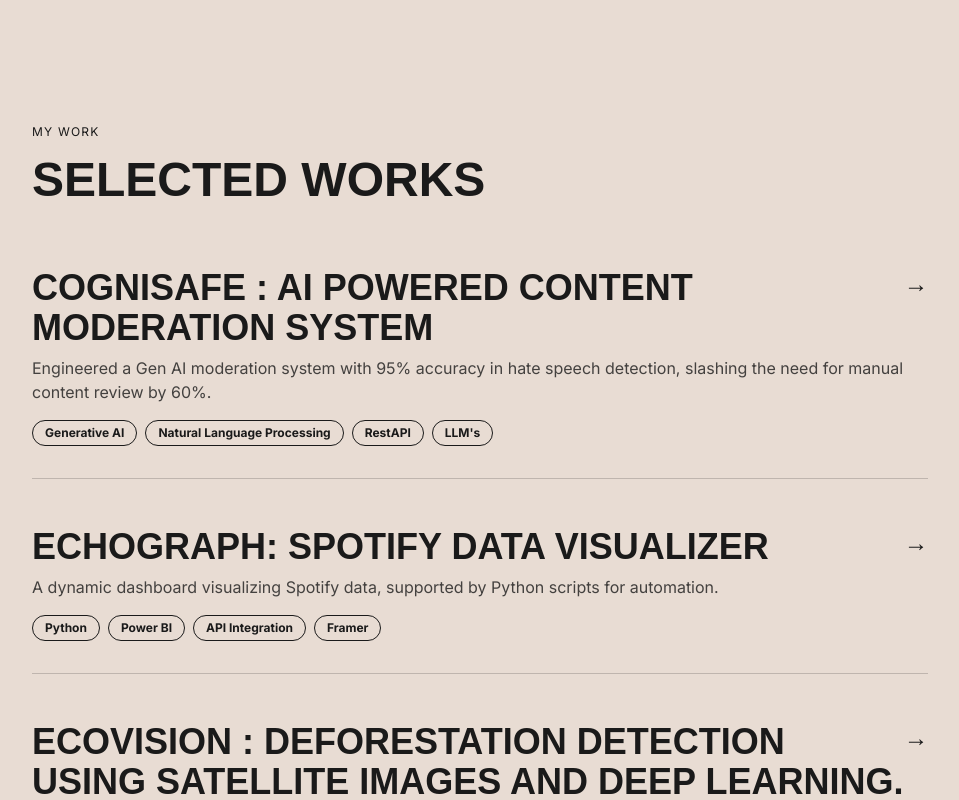
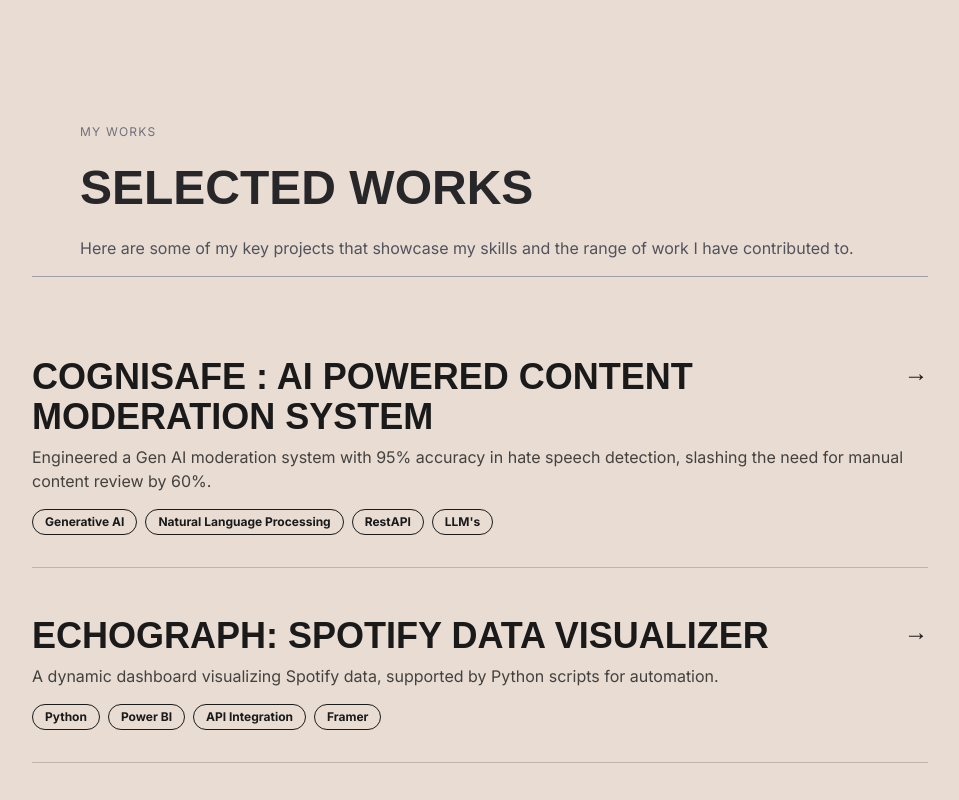
Before and after one commit to surajar36/my-portfolio, a React (Vite) app: page / in a window 1280 px wide. Shown: the part 3280-4080 px from the top of the page, without its empty margins (160-1119 px from the left). Built offline with nearby package versions, Linux system fonts and the light colour scheme; a web font is replaced by a local one.

Commit message:
Animations to projects

```diff
--- a/src/components/Projects.jsx
+++ b/src/components/Projects.jsx
@@ -1,8 +1,7 @@
-import React from 'react';
+import React, { useRef } from 'react';
+import { motion, useInView } from 'framer-motion';
 import { portfolioData } from '../data/portfolioData';
 
-// This is a "sub-component" just for the project card.
-// It keeps the code clean.
 const ProjectCard = ({ title, description, tags, link }) => (
     <a href={link} className="block project-card">
         <div className="border-b border-[#1A1A1A]/20 pb-8">
@@ -24,16 +23,40 @@ const ProjectCard = ({ title, description, tags, link }) => (
     </a>
 );
 
-
 const Projects = () => {
     const { projects } = portfolioData;
 
+    const infoRef = useRef(null);
+    const isInView = useInView(infoRef, { once: true, margin: '-100px' });
+
     return (
         <section id="projects" className="py-20 md:py-32">
-            <div className="max-w-4xl mx-auto">
-                <p className="text-xs uppercase tracking-widest mb-4">My Work</p>
-                <h2 className="text-4xl md:text-5xl font-bold font-clash mb-16">Selected Works</h2>
-                <div className="space-y-12">
+            <div className="max-w-4xl mx-auto flex flex-col space-y-16">
+
+                {/* --- Sticky Info Panel --- */}
+                <motion.div
+                    ref={infoRef}
+                    initial={{ opacity: 0, y: 30 }}
+                    animate={isInView ? { opacity: 1, y: 0 } : {}}
+                    transition={{ duration: 0.6, ease: 'easeOut' }}
+                    // This parent container is full-width and has no horizontal padding
+                    className="sticky top-20 bg-[#e8dcd3] pb-4"
+                >
+                    <div className="space-y-6 px-6 md:px-12">
+                        <p className="text-xs uppercase tracking-widest text-zinc-500">My Works</p>
+                        <h2 className="text-4xl md:text-5xl font-bold font-clash text-zinc-800">
+                            Selected Works
+                        </h2>
+                        <p className="text-zinc-600">
+                            Here are some of my key projects that showcase my skills and the range of work I have contributed to.
+                        </p>
+                    </div>
+                    <div className="w-full border-b border-zinc-400 mt-4"></div>
+                </motion.div>
+
+
+                {/* --- Projects List --- */}
+                <div className="flex flex-col space-y-12">
                     {projects.map((project) => (
                         <ProjectCard
                             key={project.id}
```
